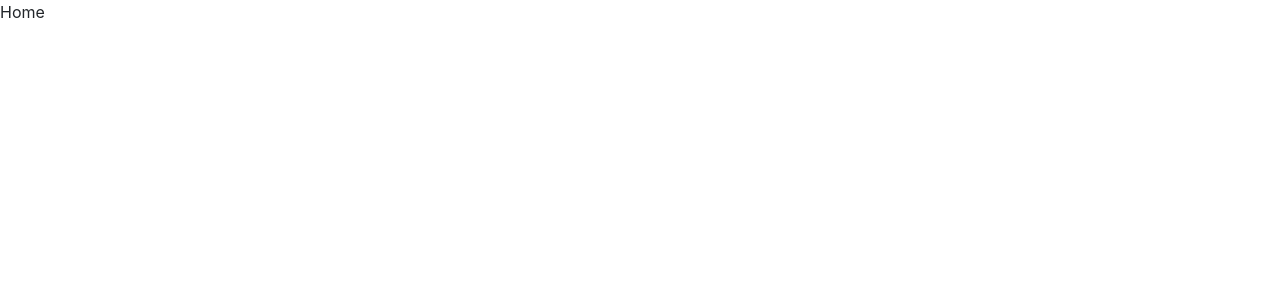
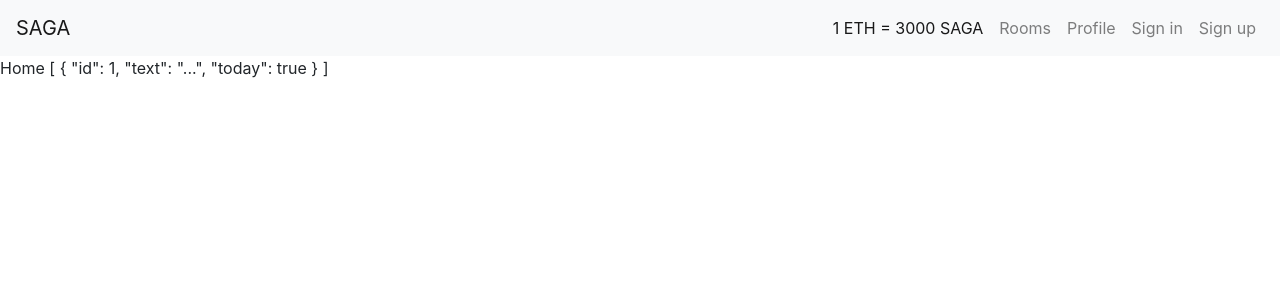
Before and after one commit to sagadevteam/frontend, a Vue app: page / in a window 1280 px wide. Shown: the top 300 px of the page. Built offline with nearby package versions, Linux system fonts and the light colour scheme.

Commit message:
Add Vuex example code

```diff
--- a/package.json
+++ b/package.json
@@ -15,7 +15,8 @@
   },
   "dependencies": {
     "vue": "^2.5.2",
-    "vue-router": "^3.0.1"
+    "vue-router": "^3.0.1",
+    "vuex": "^3.0.1"
   },
   "devDependencies": {
     "autoprefixer": "^7.1.2",
--- a/src/App.vue
+++ b/src/App.vue
@@ -1,5 +1,30 @@
 <template>
   <div id="app">
+    <nav class="navbar navbar-expand-lg navbar-light bg-light">
+      <a class="navbar-brand" href="#">SAGA</a>
+      <button class="navbar-toggler" type="button" data-toggle="collapse" data-target="#navbarNav" aria-controls="navbarNav" aria-expanded="false" aria-label="Toggle navigation">
+        <span class="navbar-toggler-icon"></span>
+      </button>
+      <div class="collapse navbar-collapse" id="navbarNav">
+        <ul class="navbar-nav ml-auto">
+          <li class="nav-item active">
+            <a class="nav-link" href="#">1 ETH = 3000 SAGA<span class="sr-only">(current)</span></a>
+          </li>
+          <li class="nav-item">
+            <a class="nav-link" href="#">Rooms</a>
+          </li>
+          <li class="nav-item">
+            <a class="nav-link" href="#">Profile</a>
+          </li>
+          <li class="nav-item">
+            <a class="nav-link" href="#"><span>Sign in</span></a>
+          </li>
+          <li class="nav-item">
+            <a class="nav-link" href="#"><span>Sign up</span></a>
+          </li>
+        </ul>
+      </div>
+    </nav>
     <router-view/>
   </div>
 </template>
--- a/src/components/Home.vue
+++ b/src/components/Home.vue
@@ -1,12 +1,19 @@
 <template>
   <section class="home">
     Home
+    {{ roomsToday }}
   </section>
 </template>
 
 <script>
+import { mapGetters } from 'vuex'
 export default {
-  name: 'Home'
+  name: 'Home',
+  computed: {
+    ...mapGetters([
+      'roomsToday'
+    ])
+  }
 }
 </script>
 
--- a/src/main.js
+++ b/src/main.js
@@ -1,13 +1,33 @@
 import Vue from 'vue'
 import App from './App'
 import router from './router'
+import Vuex from 'vuex'
+
+Vue.use(Vuex)
 
 Vue.config.productionTip = false
+
+const store = new Vuex.Store({
+  state: {
+    rooms: [
+      { id: 1, text: '...', today: true },
+      { id: 2, text: '...', today: false }
+    ]
+  },
+  mutations: {
+  },
+  getters: {
+    roomsToday: state => {
+      return state.rooms.filter(room => room.today)
+    }
+  }
+})
 
 /* eslint-disable no-new */
 new Vue({
   el: '#app',
   router,
+  store,
   components: { App },
   template: '<App/>'
 })
```
Also changed, not shown: 1 other file (tests, documents, lock files or other folders).
